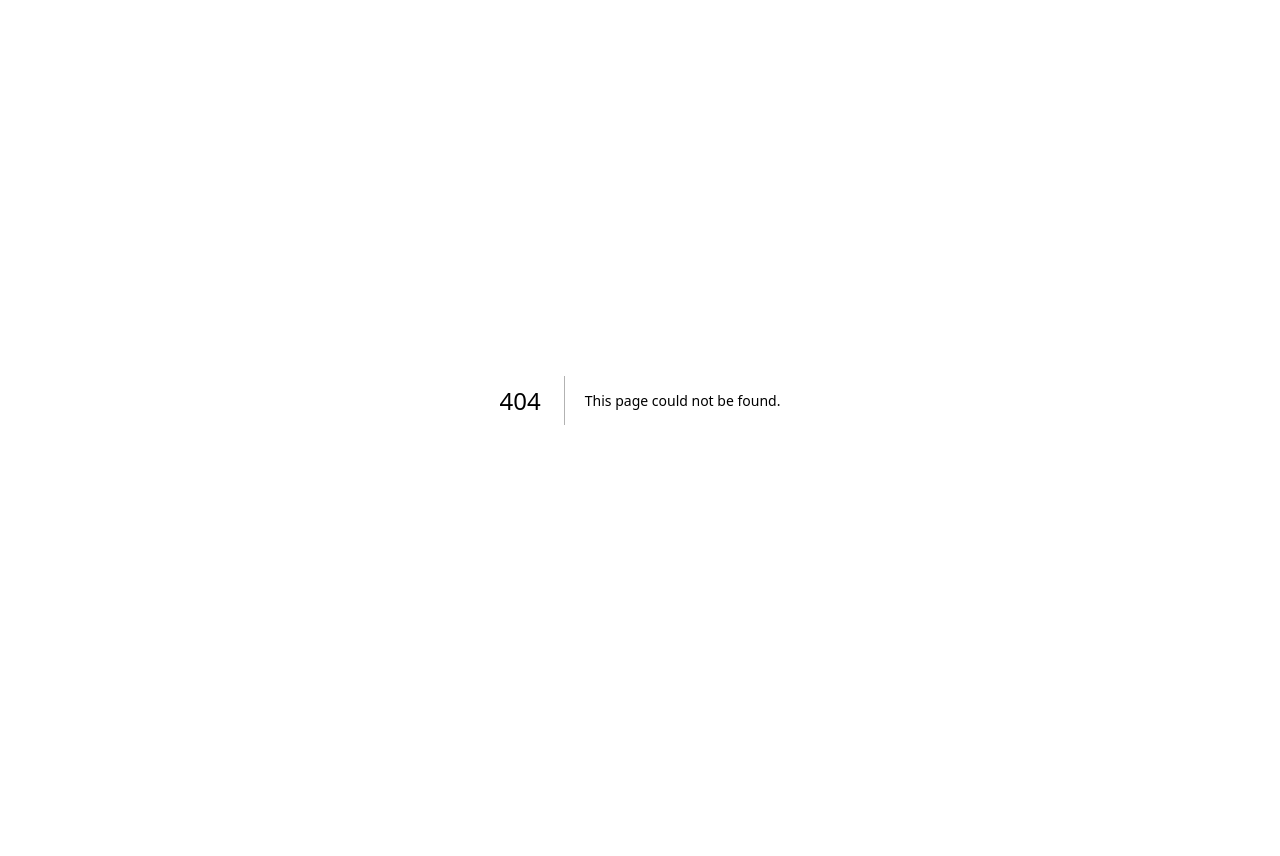
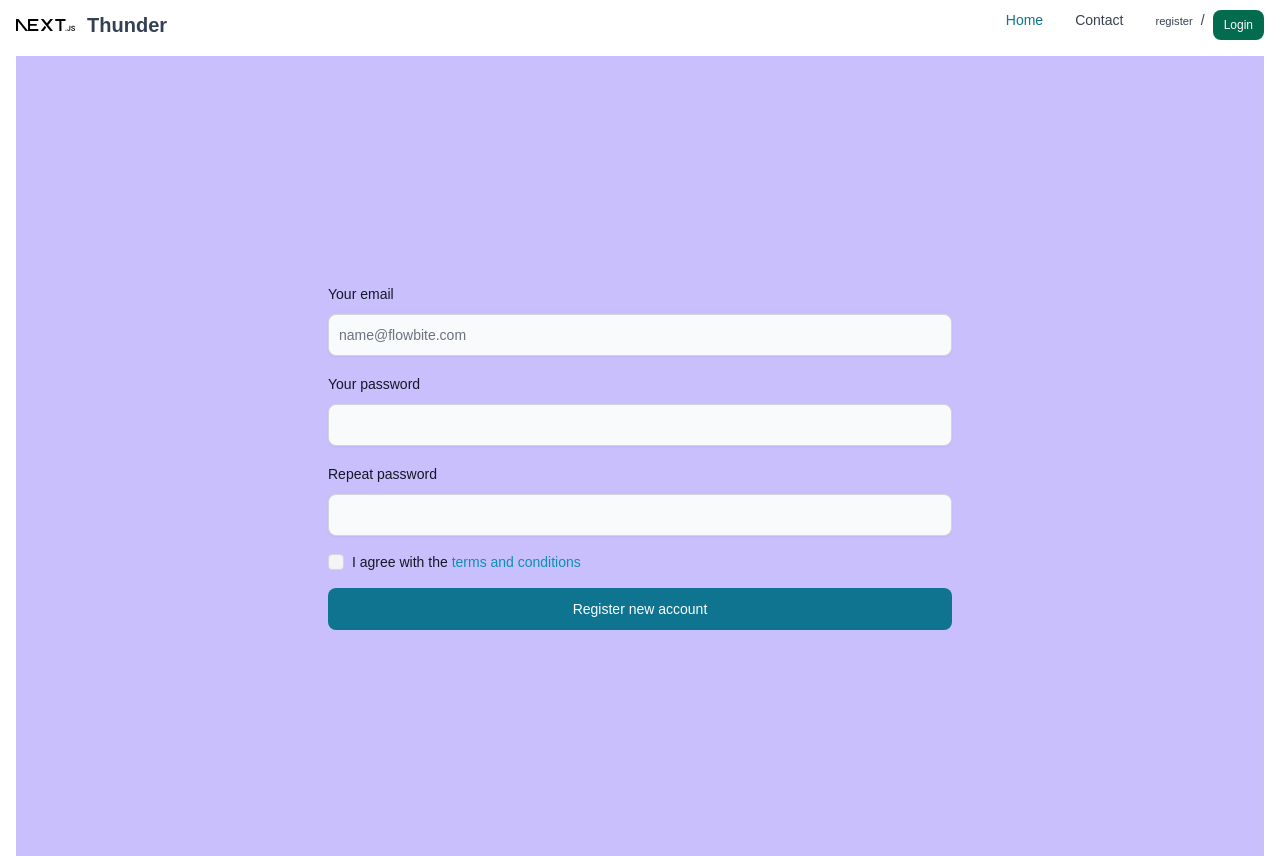
Before and after one commit to Muhammad-Yuda-Yudistira-00/project-c-02, a Next.js app: page /register in a window 1280 px wide. Before the commit this address had no page. Before the commit the page ends 800 px from the top, so only its background shows below. Built offline with nearby package versions, Linux system fonts and the light colour scheme.

Commit message:
design(login) add login and register page
include home page

```diff
--- /dev/null
+++ b/app/components/MyFormLogin.tsx
@@ -0,0 +1,29 @@
+"use client";
+
+import { Button, Checkbox, Label, TextInput } from "flowbite-react";
+
+export default function MyFormLogin()
+{
+	return(
+    <form className="flex w-full flex-col gap-4">
+      <div>
+        <div className="mb-2 block">
+          <Label htmlFor="email1" value="Your email" />
+        </div>
+        <TextInput id="email1" type="email" placeholder="name@flowbite.com" required />
+      </div>
+      <div>
+        <div className="mb-2 block">
+          <Label htmlFor="password1" value="Your password" />
+        </div>
+        <TextInput id="password1" type="password" required />
+      </div>
+      <div className="flex items-center gap-2">
+        <Checkbox id="remember" />
+        <Label htmlFor="remember">Remember me</Label>
+      </div>
+      <Button type="submit">Submit</Button>
+    </form>
+
+		)
+}
--- /dev/null
+++ b/app/components/MyFormRegister.tsx
@@ -0,0 +1,40 @@
+
+"use client";
+
+import { Button, Checkbox, Label, TextInput } from "flowbite-react";
+import Link from "next/link";
+
+export default function MyFormRegister() {
+  return (
+    <form className="flex w-full flex-col gap-4">
+      <div>
+        <div className="mb-2 block">
+          <Label htmlFor="email2" value="Your email" />
+        </div>
+        <TextInput id="email2" type="email" placeholder="name@flowbite.com" required shadow />
+      </div>
+      <div>
+        <div className="mb-2 block">
+          <Label htmlFor="password2" value="Your password" />
+        </div>
+        <TextInput id="password2" type="password" required shadow />
+      </div>
+      <div>
+        <div className="mb-2 block">
+          <Label htmlFor="repeat-password" value="Repeat password" />
+        </div>
+        <TextInput id="repeat-password" type="password" required shadow />
+      </div>
+      <div className="flex items-center gap-2">
+        <Checkbox id="agree" />
+        <Label htmlFor="agree" className="flex">
+          I agree with the&nbsp;
+          <Link href="#" className="text-cyan-600 hover:underline dark:text-cyan-500">
+            terms and conditions
+          </Link>
+        </Label>
+      </div>
+      <Button type="submit">Register new account</Button>
+    </form>
+  );
+}
--- a/app/components/MyNavbar.tsx
+++ b/app/components/MyNavbar.tsx
@@ -4,26 +4,39 @@
 import Link from "next/link";
 import { Navbar, Flowbite } from "flowbite-react";
 import {MyAvatar} from "./MyAvatar";
+import React, { useState } from 'react';
+import { Button } from "flowbite-react";
+
+
 
 export function MyNavbar() {
+    const [user, setUser] = useState(null);
+
   return (
-      <Navbar fluid rounded>
-        <Navbar.Brand as={Link} href="https://flowbite-react.com">
+      <Navbar fluid rounded className="fixed w-screen top-0 left-0">
+        <Navbar.Brand as={Link} href="/">
           <img src="/next.svg" className="mr-3 h-6 sm:h-9 max-h-3" alt="Nextjs Logo" />
           <span className="self-center whitespace-nowrap text-xl font-semibold dark:text-white text-slate-700">Thunder</span>
         </Navbar.Brand>
         <Navbar.Toggle />
         <Navbar.Collapse>
-          <Navbar.Link href="#" active>
+          <Navbar.Link href="/" active>
             Home
           </Navbar.Link>
-          <Navbar.Link as={Link} href="#">
-            About
+          <Navbar.Link href="#">Contact</Navbar.Link>
+          {user ? <MyAvatar /> : (
+        <span className="flex text-slate-700">
+          <Navbar.Link href="/register" as={Link} className="text-slate-700">
+            <small className="inline-block">register</small>
           </Navbar.Link>
-          <Navbar.Link href="#">Services</Navbar.Link>
-          <Navbar.Link href="#">Pricing</Navbar.Link>
-          <Navbar.Link href="#">Contact</Navbar.Link>
-          <MyAvatar></MyAvatar>
+          <span className="mx-2">/</span>
+          <Navbar.Link as={Link} href="/login">
+            <Button color="success" size="xs" type="button" className="">
+              Login
+            </Button>
+          </Navbar.Link>
+        </span>
+      )}
         </Navbar.Collapse>
       </Navbar>
   );
--- a/app/layout.tsx
+++ b/app/layout.tsx
@@ -1,6 +1,18 @@
 import type { Metadata } from "next";
 import localFont from "next/font/local";
 import "./globals.css";
+import {MyNavbar} from "./components/MyNavbar";
+import { Flowbite } from "flowbite-react";
+import type { CustomFlowbiteTheme } from "flowbite-react";
+
+const customTheme: CustomFlowbiteTheme = {
+  "root": {
+    "base": "bg-yellow-300",
+    "collapse": {
+      "list": "items-center"
+    }
+  }
+}
 
 const geistSans = localFont({
   src: "./fonts/GeistVF.woff",
@@ -26,9 +38,14 @@ export default function RootLayout({
   return (
     <html lang="en">
       <body
-        className={`${geistSans.variable} ${geistMono.variable} antialiased`}
+        className={`${geistSans.variable} ${geistMono.variable} antialiased mt-14 mx-4`}
       >
-        {children}
+        <Flowbite theme={{ theme: customTheme }}>
+          <div className="min-h-screen">
+            <MyNavbar></MyNavbar>
+            {children}
+          </div>
+        </Flowbite>
       </body>
     </html>
   );
--- /dev/null
+++ b/app/login/page.tsx
@@ -0,0 +1,16 @@
+"use client";
+
+import React from 'react';
+import MyFormLogin from "./../components/MyFormLogin";
+
+
+export default function login()
+{
+	return(
+		<div className="flex justify-center items-center bg-purple-300 min-h-screen">
+			<div className="w-1/2 m-auto p-0 flex justify-center">
+				<MyFormLogin></MyFormLogin>
+			</div>
+		</div>
+		);
+}
--- a/app/page.tsx
+++ b/app/page.tsx
@@ -1,22 +1,12 @@
 import Image from "next/image";
-import {MyNavbar} from "./components/MyNavbar";
-import type { CustomFlowbiteTheme } from "flowbite-react";
-import { Flowbite } from "flowbite-react";
-
-const customTheme: CustomFlowbiteTheme = {
-  "root": {
-    "base": "bg-yellow-300",
-    "collapse": {
-      "list": "items-center"
-    }
-  }
-}
-
 
 export default function Home() {
   return (
-    <Flowbite theme={{ theme: customTheme }}>
-      <MyNavbar></MyNavbar>
-    </Flowbite>
+      <div className="container my-4 mx-8">
+        <header className="m-auto w-full bg-yellow-600 flex flex-col items-center justify-center h-screen">
+          <h1 className="text-2xl">What is Thunder Social?</h1>
+          <text>The best media social ever, we have one community for spesific topic.</text>
+        </header>
+      </div>
   );
 }
--- /dev/null
+++ b/app/register/page.tsx
@@ -0,0 +1,12 @@
+import MyFormRegister from './../components/MyFormRegister';
+
+export default function Register()
+{
+	return(
+		<div className="flex justify-center items-center bg-purple-300 min-h-screen">
+			<div className="w-1/2 m-auto p-0 flex justify-center">
+				<MyFormRegister />
+			</div>
+		</div>
+		)
+}
```
